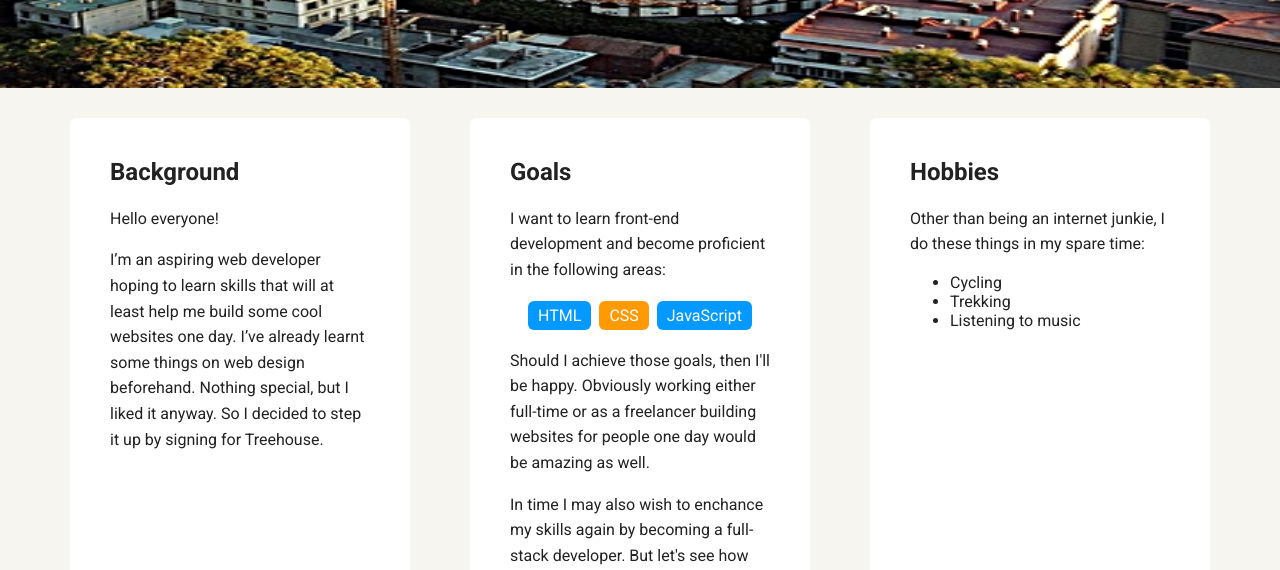
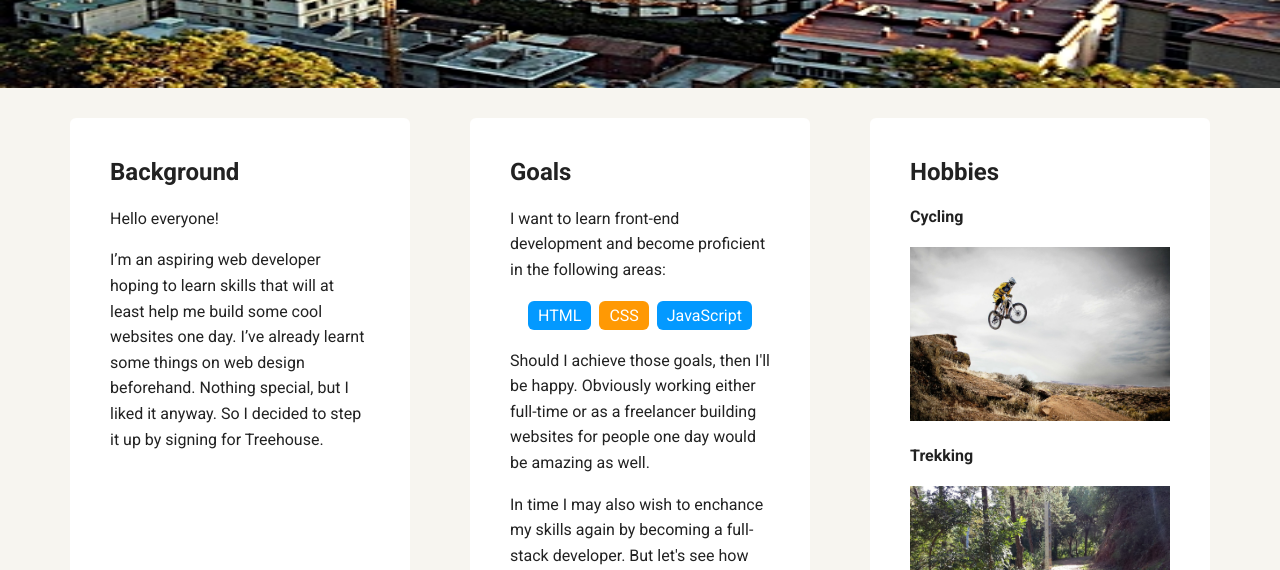
Before and after one commit to andrewsmyth09/TechDegree_Unit01, a plain HTML site: page portfolio_update_v1/index.html in a window 1280 px wide. Shown: the part 382-952 px from the top of the page. Drawn offline with Linux system fonts and the light colour scheme; a web font is replaced by a local one.

Commit message:
Project update
2 image files added for index page

```diff
--- a/portfolio_update_v1/index.html
+++ b/portfolio_update_v1/index.html
@@ -46,12 +46,16 @@
 
       <section class="card">
         <h2>Hobbies</h2>
-        <p>Other than being an internet junkie, I do these things in my spare time: </p>
-        <ul>
-          <li>Cycling</li>
-          <li>Trekking</li>
-          <li>Listening to music</li>
-        </ul>
+        <div class="hobby">
+          <h4>Cycling</h4>
+          <img src="/images/utah-95032_1280.jpg" alt="Mountain biking" class="hobby-img">
+          <!-- Image credit: David Mark/Pixabay.com -->
+        </div>
+        <div class="hobby">
+          <h4>Trekking</h4>
+          <img src="/images/64BF9730-8A74-40CE-8981-32B7DBEE4A84_1_105_c.jpeg" alt="Park in Spain" class="hobby-img">
+          <!-- Image credit: My own -->
+        </div>
       </section>
 
     </main>
--- a/portfolio_update_v1/styles.css
+++ b/portfolio_update_v1/styles.css
@@ -175,6 +175,13 @@ ul.skills {
   background: #0399ff;
 }
 
+/* Hobby card */
+
+.hobby-img {
+  width: 100%;
+  height: 10%;
+}
+
 footer {
   width: 100%;
   min-height: 10px;
```
Also changed, not shown: portfolio_update_v1/images/64BF9730-8A74-40CE-8981-32B7DBEE4A84_1_105_c.jpeg (added), portfolio_update_v1/images/utah-95032_1280.jpg (added).
